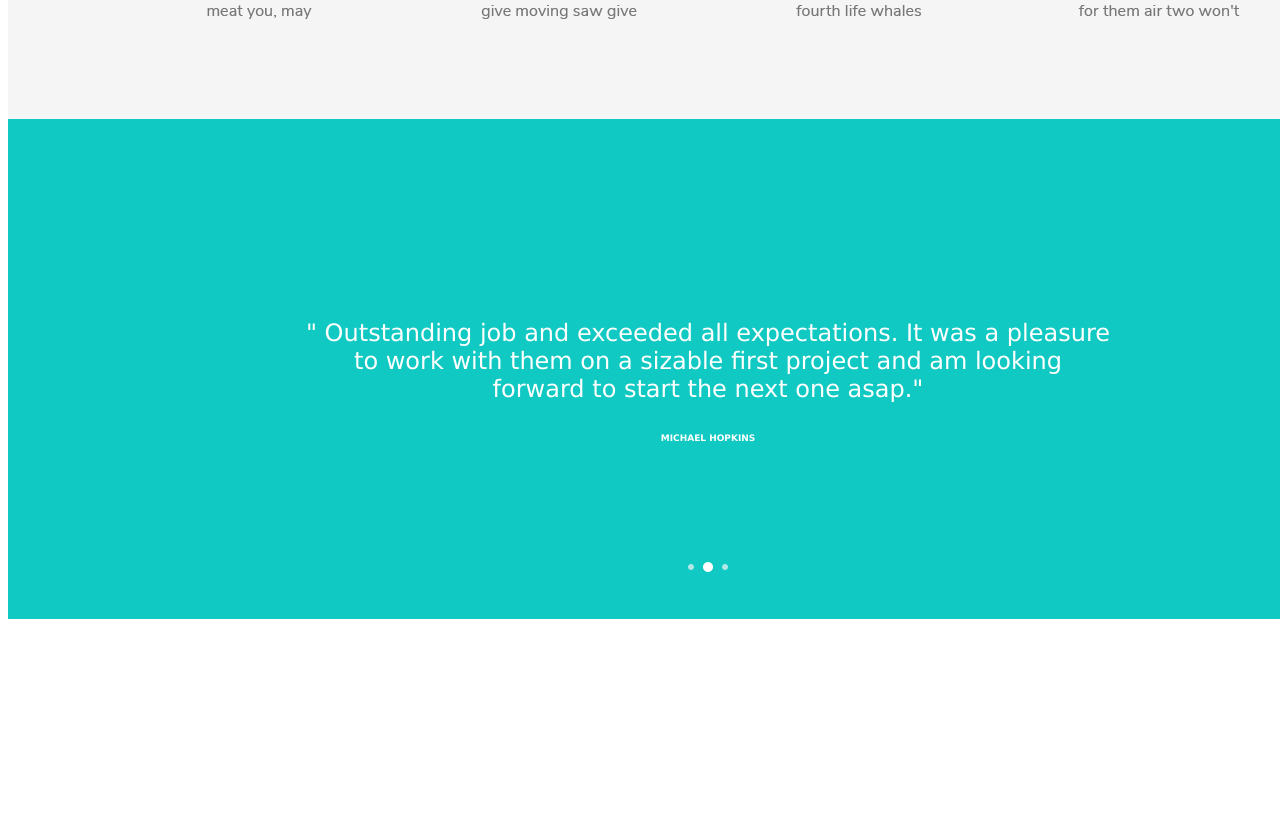
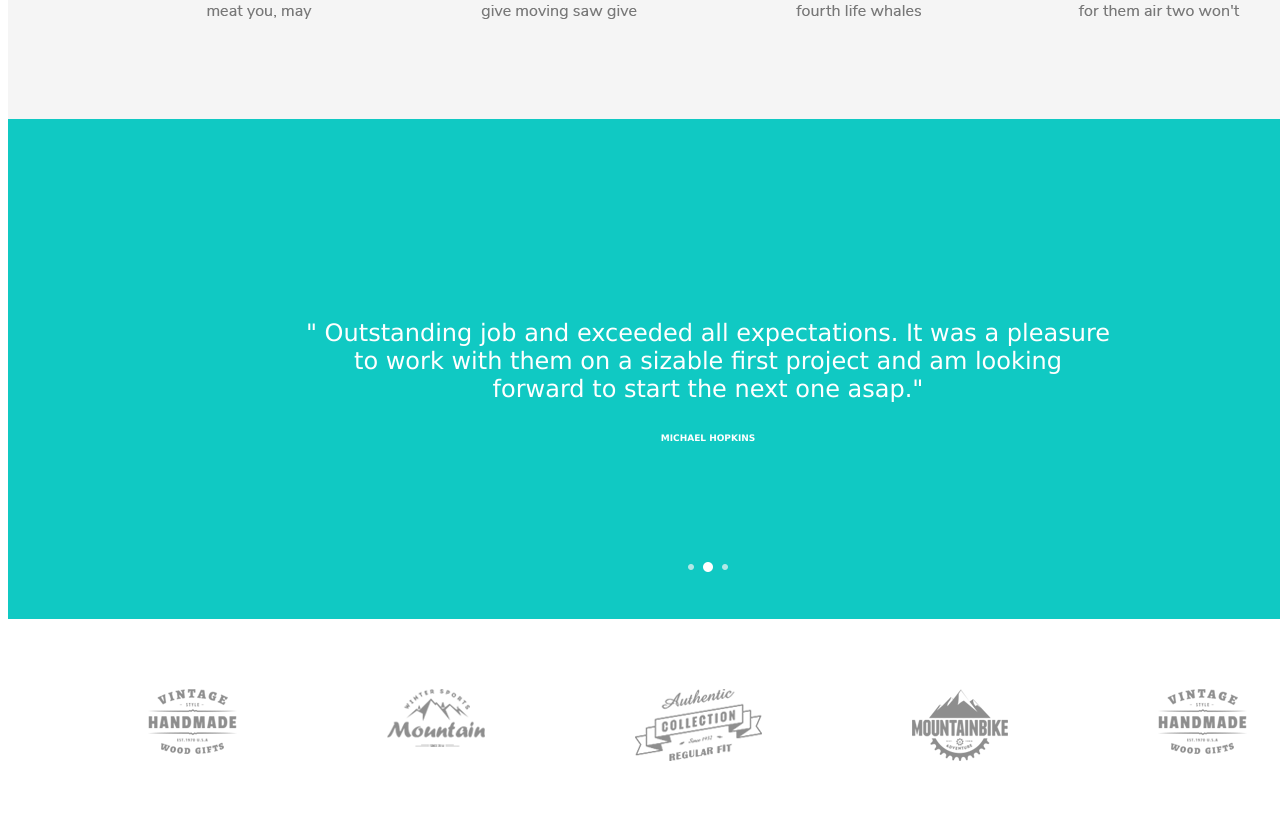
Before and after one commit to putrazoel/putrazoel.github.io, a plain HTML site: page task2/index.html in a window 1280 px wide. Shown: the part 3959-4776 px from the top of the page. Before the commit the page ends 4586 px from the top, so only its background shows below. Drawn offline with Linux system fonts and the light colour scheme.

Commit message:
Add files via upload

```diff
--- a/task2/index.html
+++ b/task2/index.html
@@ -146,6 +146,16 @@
             <p class="p1">MICHAEL HOPKINS</p>
             <img src="icon6.png" alt="icon6" width="40" height="10">
         </div>
+
+        <div class="content10">
+            <ul>
+                <li><img src="icon7.png" alt="icon7" width="89" height="65"></li>
+                <li><img src="icon8.png" alt="icon8" width="98" height="58"></li>
+                <li><img src="icon9.png" alt="icon9" width="127" height="72"></li>
+                <li><img src="icon10.png" alt="icon10" width="96" height="72"></li>
+                <li><img src="icon11.png" alt="icon11" width="89" height="65"></li>
+            </ul>
+        </div>
     </div>
 </body>
 </html>
--- a/task2/style.css
+++ b/task2/style.css
@@ -44,6 +44,10 @@ h1,h2,p,a{
     font-family: 'Times New Roman';
     font-weight: bold;
     font-size: 14px;
+}
+
+#header a:hover{
+    color: #10c9c3;
 }
 
 #header a{
@@ -344,3 +348,21 @@ h1,h2,p,a{
     margin-left: 680px;
     margin-top: 110px;
 }
+
+.content10{
+    width: 1400px;
+    height: 195px;
+    background-color: #FFFFFF;
+    display: flow-root;
+}
+
+.content10 ul{
+    display: flex;
+    margin-left: 100px;
+    list-style: none;
+    margin-top: 70px;
+}
+
+.content10 li{
+    margin-right: 150px;
+}
```
Also changed, not shown: task2/icon10.png (added), task2/icon11.png (added), task2/icon7.png (added), task2/icon8.png (added), task2/icon9.png (added).
